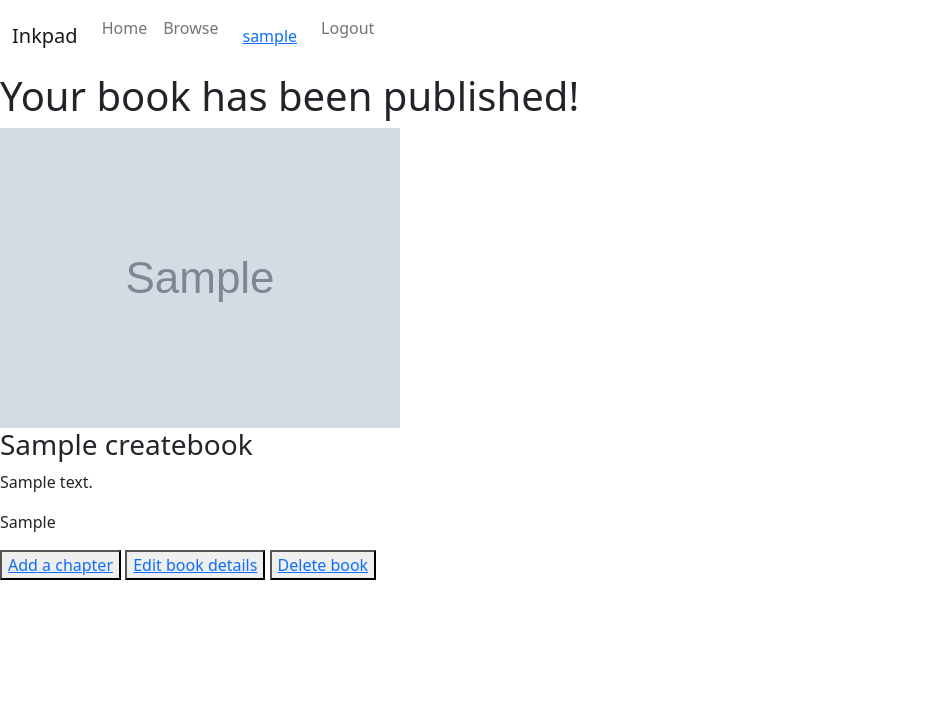
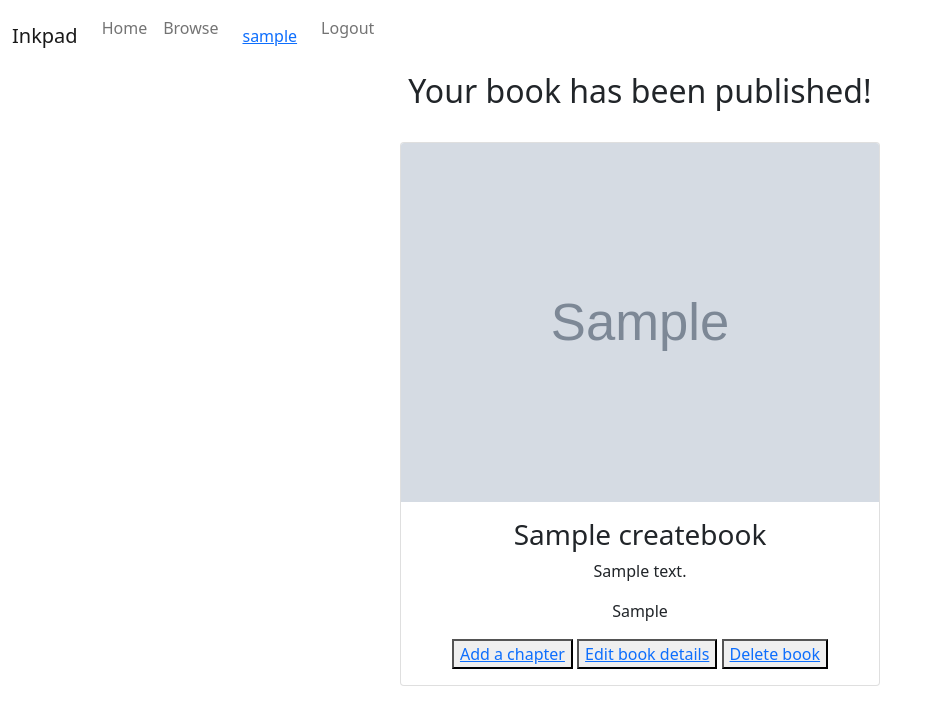
Before and after one commit to DanilleH22/inkpad_book, a Django app: page /book/completed_book/ in a window 1280 px wide. Shown: the top 725 px of the page, without its empty margins (0-943 px from the left). Run offline with Django 3.2, Linux system fonts and the light colour scheme; a user stored in the database is signed in; tables that the repository leaves empty hold one stand-in row (values such as "Sample post"); grey boxes marked "Sample" are stand-in pictures; parts of the project's set-up code (start-up, migrations or seed data) failed here and were passed over.

Commit message:
(book/completed_book.html): Styled book layout wiht Bootstrap

```diff
--- a/book/templates/book/completed_book.html
+++ b/book/templates/book/completed_book.html
@@ -1,18 +1,22 @@
 {% extends "base.html" %} {% load static %} {% block content %}
 
-<div>
-    <header>
-        <h1>Your book has been published!</h1>
-    </header>
-        <div>
-            <img src="{{ books.image }}" alt="{{ books.title }}" />
-            <h3>{{ books.title | safe }}</h3>
-            <p>{{ books.excerpt | safe }}</p>
-            <p>{{ books.synopsis | safe }}</p>
+<header class="d-flex justify-content-center">
+    <h2>Your book has been published!</h2>
+</header>
+<br>
+<div class="container d-flex justify-content-center">
+    <div class="card" style="width: 30rem;">
+        <img src="{{ books.image.url }}" class="card-img-top" alt="{{ books.title }}">
+        <div class="card-body text-center">
+          <h3 class="card-title">{{ books.title | safe }}</h3>
+            <p class="card-text">{{ books.excerpt | safe }}</p>
+            <p class="card-text">{{ books.synopsis | safe }}</p>
             <button><a href="{% url 'add_chapter' book_slug=books.slug %}">Add a chapter</a></button>
             <button><a href="{% url 'edit_book' slug=books.slug pk=books.pk %}">Edit book details</a></button>
             <button><a href="{% url 'delete_book' slug=books.slug %}">Delete book</a></button>
         </div>
+      </div>
 </div>
+<br>
 
 {% endblock content %}
```
